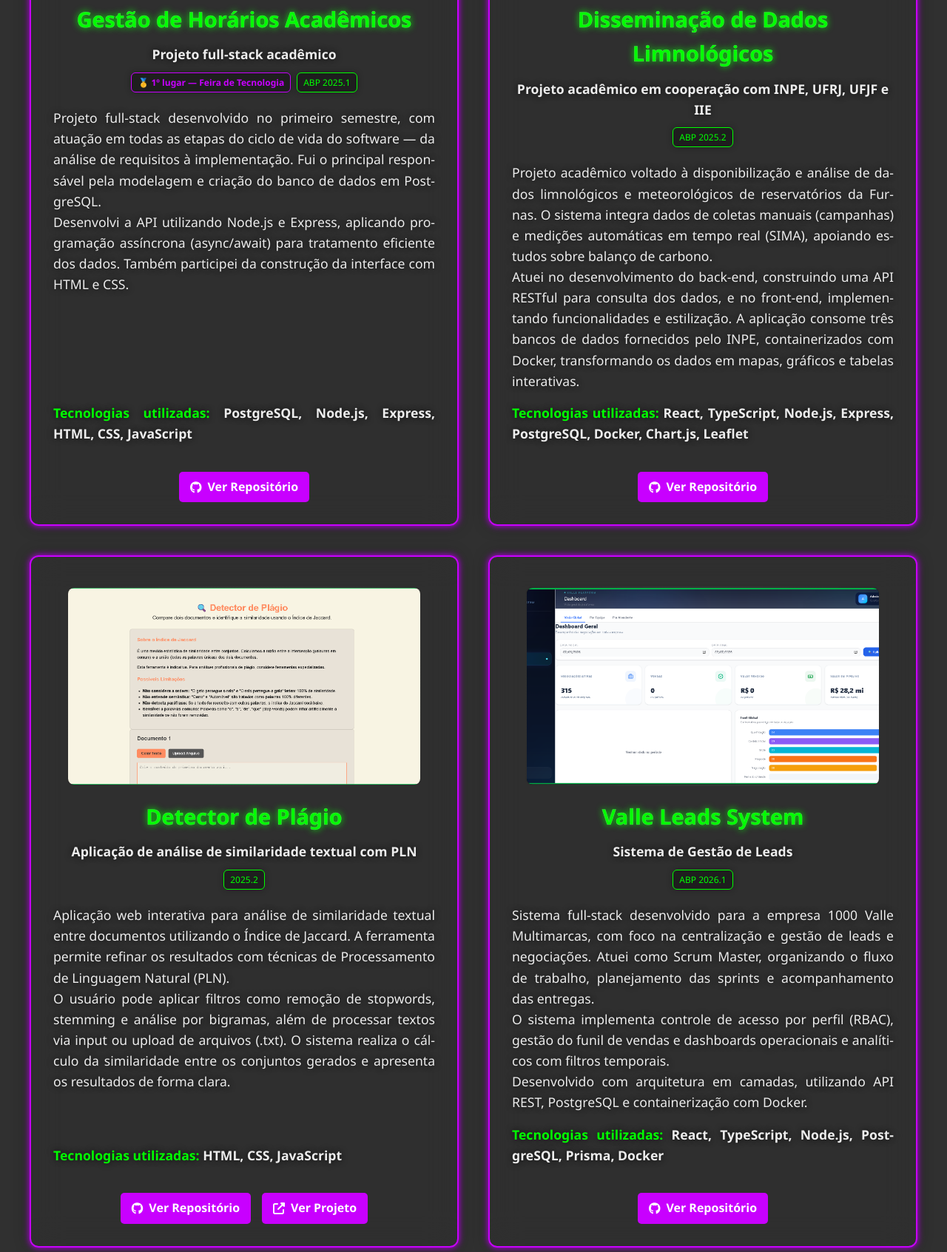
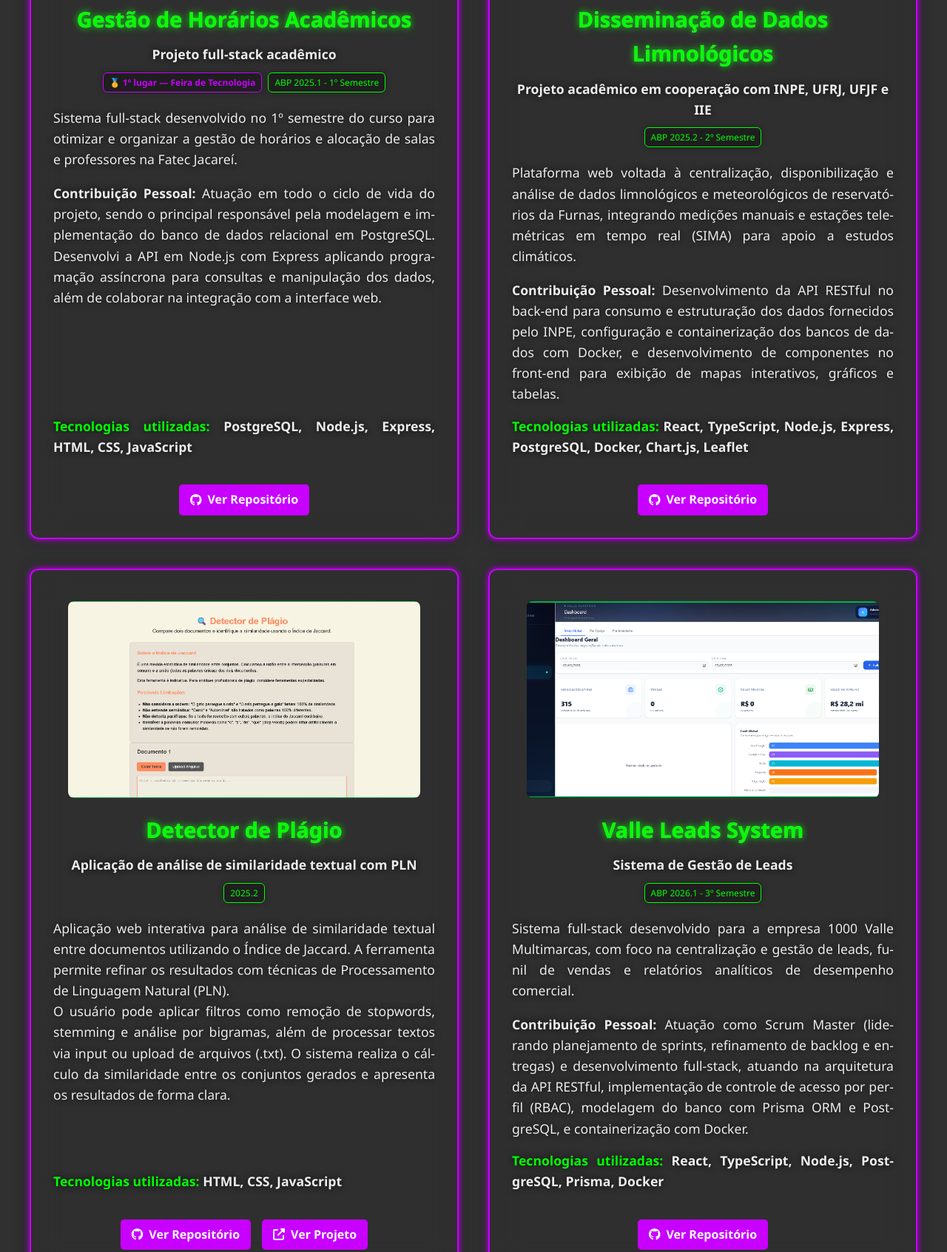
Before and after one commit to Nicolas-KS24/Portfolio, a plain HTML site: page docs/index.html in a window 1280 px wide. Shown: the part 2245-3938 px from the top of the page at 74% size. Drawn offline with nearby package versions, Linux system fonts and the light colour scheme.

Commit message:
adequando aos requisitos

```diff
--- a/docs/index.html
+++ b/docs/index.html
@@ -151,16 +151,13 @@
 
                     <div class="project-meta">
                         <span class="project-badge">🥇 1º lugar — Feira de Tecnologia</span>
-                        <span class="project-period">ABP 2025.1</span>
+                        <span class="project-period">ABP 2025.1 - 1º Semestre</span>
                     </div>
                     <p>
-                        Projeto full-stack desenvolvido no primeiro semestre, com atuação em todas as etapas do ciclo de
-                        vida do software — da análise de requisitos à implementação.
-                        Fui o principal responsável pela modelagem e criação do banco de dados em PostgreSQL.
-                        <br>
-                        Desenvolvi a API utilizando Node.js e Express, aplicando programação assíncrona (async/await)
-                        para tratamento eficiente dos dados.
-                        Também participei da construção da interface com HTML e CSS.
+                        Sistema full-stack desenvolvido no 1º semestre do curso para otimizar e organizar a gestão de horários e alocação de salas e professores na Fatec Jacareí.
+                    </p>
+                    <p>
+                        <strong>Contribuição Pessoal:</strong> Atuação em todo o ciclo de vida do projeto, sendo o principal responsável pela modelagem e implementação do banco de dados relacional em PostgreSQL. Desenvolvi a API em Node.js com Express aplicando programação assíncrona para consultas e manipulação dos dados, além de colaborar na integração com a interface web.
                     </p>
                     <div class="card-bottom-content">
                         <p class="theme-subtitle"><strong>Tecnologias utilizadas:</strong> PostgreSQL, Node.js, Express,
@@ -184,18 +181,13 @@
                     </p>
 
                     <div class="project-meta">
-                        <span class="project-period">ABP 2025.2</span>
+                        <span class="project-period">ABP 2025.2 - 2º Semestre</span>
                     </div>
                     <p>
-                        Projeto acadêmico voltado à disponibilização e análise de dados limnológicos e meteorológicos de
-                        reservatórios da Furnas.
-                        O sistema integra dados de coletas manuais (campanhas) e medições automáticas em tempo real
-                        (SIMA), apoiando estudos sobre balanço de carbono.
-                        <br>
-                        Atuei no desenvolvimento do back-end, construindo uma API RESTful para consulta dos dados, e no
-                        front-end, implementando funcionalidades e estilização.
-                        A aplicação consome três bancos de dados fornecidos pelo INPE, containerizados com Docker,
-                        transformando os dados em mapas, gráficos e tabelas interativas.
+                        Plataforma web voltada à centralização, disponibilização e análise de dados limnológicos e meteorológicos de reservatórios da Furnas, integrando medições manuais e estações telemétricas em tempo real (SIMA) para apoio a estudos climáticos.
+                    </p>
+                    <p>
+                        <strong>Contribuição Pessoal:</strong> Desenvolvimento da API RESTful no back-end para consumo e estruturação dos dados fornecidos pelo INPE, configuração e containerização dos bancos de dados com Docker, e desenvolvimento de componentes no front-end para exibição de mapas interativos, gráficos e tabelas.
                     </p>
                     <div class="card-bottom-content">
                         <p class="theme-subtitle"><strong>Tecnologias utilizadas:</strong> React, TypeScript, Node.js,
@@ -257,19 +249,13 @@
                     </p>
 
                     <div class="project-meta">
-                        <span class="project-period">ABP 2026.1</span>
+                        <span class="project-period">ABP 2026.1 - 3º Semestre</span>
                     </div>
                     <p>
-                        Sistema full-stack desenvolvido para a empresa 1000 Valle Multimarcas, com foco na centralização
-                        e gestão de leads e negociações.
-                        Atuei como Scrum Master, organizando o fluxo de trabalho, planejamento das sprints e
-                        acompanhamento das entregas.
-                        <br>
-                        O sistema implementa controle de acesso por perfil (RBAC), gestão do funil de vendas e
-                        dashboards operacionais e analíticos com filtros temporais.
-                        <br>
-                        Desenvolvido com arquitetura em camadas, utilizando API REST, PostgreSQL e containerização com
-                        Docker.
+                        Sistema full-stack desenvolvido para a empresa 1000 Valle Multimarcas, com foco na centralização e gestão de leads, funil de vendas e relatórios analíticos de desempenho comercial.
+                    </p>
+                    <p>
+                        <strong>Contribuição Pessoal:</strong> Atuação como Scrum Master (liderando planejamento de sprints, refinamento de backlog e entregas) e desenvolvimento full-stack, atuando na arquitetura da API RESTful, implementação de controle de acesso por perfil (RBAC), modelagem do banco com Prisma ORM e PostgreSQL, e containerização com Docker.
                     </p>
                     <div class="card-bottom-content">
                         <p class="theme-subtitle">
@@ -300,17 +286,10 @@
                     </div>
 
                     <p>
-                        Neon Roots é um jogo narrativo em pixel art desenvolvido na Godot Engine,
-                        criado para conscientizar sobre sustentabilidade e desigualdade social
-                        por meio de uma experiência interativa inspirada nos Objetivos de
-                        Desenvolvimento Sustentável (ODS) da ONU.
-                        <br><br>
-                        Atuei principalmente como Systems Programmer,
-                        desenvolvendo sistemas centrais da gameplay, incluindo o sistema de
-                        interação contextual entre o jogador e objetos do cenário, além do
-                        primeiro puzzle reutilizável envolvendo portas, terminais e fusíveis.
-                        Também participei da roteirização da história e fluxo de gameplay, definição da arquitetura do
-                        projeto, organização das sprints e integração das mecânicas principais da demo.
+                        Jogo narrativo 2D em pixel art desenvolvido na Godot Engine para o Desafio Game ODS, criado para conscientizar sobre sustentabilidade, transição ecológica e desigualdade social por meio de uma experiência interativa inspirada nos Objetivos de Desenvolvimento Sustentável (ODS) da ONU.
+                    </p>
+                    <p>
+                        <strong>Contribuição Pessoal:</strong> Atuação como Gameplay & System Programmer, desenvolvendo a arquitetura e sistemas centrais da gameplay (interação contextual do jogador com objetos do cenário e mecânica de puzzle reutilizável envolvendo portas, terminais e fusíveis), além de colaborar na organização das sprints e integração das mecânicas principais da demo.
                     </p>
 
                     <div class="card-bottom-content">
```
Also changed, not shown: 2 other files.
